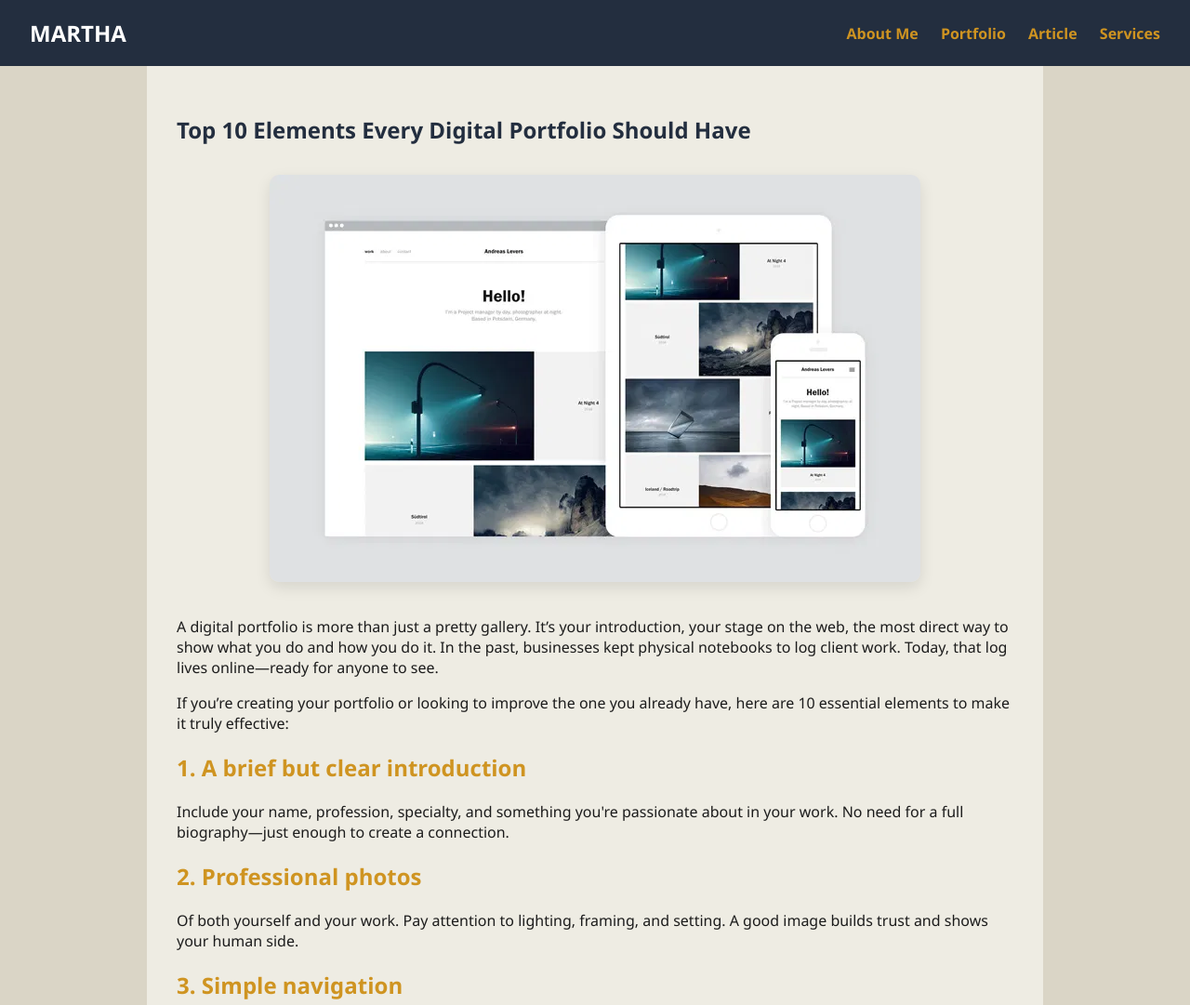
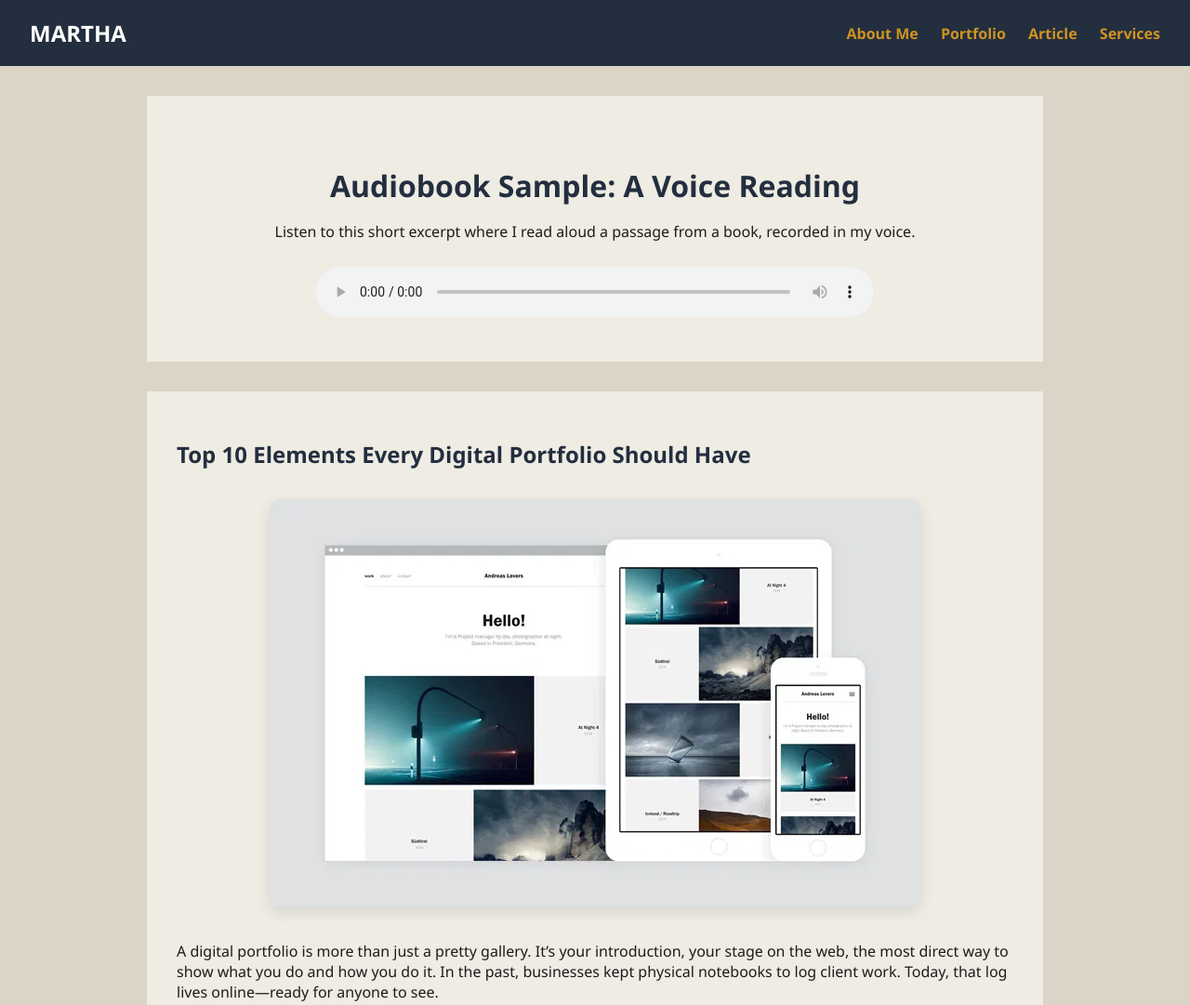
Before and after one commit to aracelymzelada/myportfolio, a plain HTML site: page articles.html in a window 1280 px wide. Shown: the top 1081 px of the page at 93% size. Drawn offline with Linux system fonts and the light colour scheme.

Commit message:
commint3.9

```diff
--- a/articles.html
+++ b/articles.html
@@ -16,6 +16,16 @@
       <a href="index.html#">Services</a>
     </nav>
   </header>
+
+  <section class="audio-article">
+  <h1>Audiobook Sample: A Voice Reading</h1>
+  <p>Listen to this short excerpt where I read aloud a passage from a book, recorded in my voice.</p>
+
+  <audio controls>
+    <source src="assets/audio-sample.m4a" type="audio/mpeg">
+    Your browser does not support the audio element.
+  </audio>
+</section>
 
   <section class="article-section" style="background-color: #eeece3; padding: 2rem; font-family: 'Segoe UI', sans-serif; color: #1c1c1c;">
   <h1 style="color: #232e3f;">Top 10 Elements Every Digital Portfolio Should Have</h1>
--- a/portafolio.css
+++ b/portafolio.css
@@ -348,3 +348,34 @@ nav a:hover {
     width: 90%;
   }
 }
+
+/* ==== Audio Secction ==== */
+.audio-article {
+  background-color: var(--cream);
+  padding: 3rem 2rem;
+  max-width: 900px;
+  margin: 2rem auto;
+  font-family: 'Segoe UI', sans-serif;
+}
+
+.audio-article h1 {
+  color: var(--navy);
+  font-size: 2rem;
+  text-align: center;
+  margin-bottom: 1rem;
+}
+
+.audio-article p {
+  color: #1c1c1c;
+  font-size: 1rem;
+  line-height: 1.6;
+  text-align: center;
+}
+
+.audio-article audio {
+  display: block;
+  margin: 1.5rem auto 0;
+  width: 100%;
+  max-width: 600px;
+  border-radius: 8px;
+}
```
Also changed, not shown: 1 other file.
